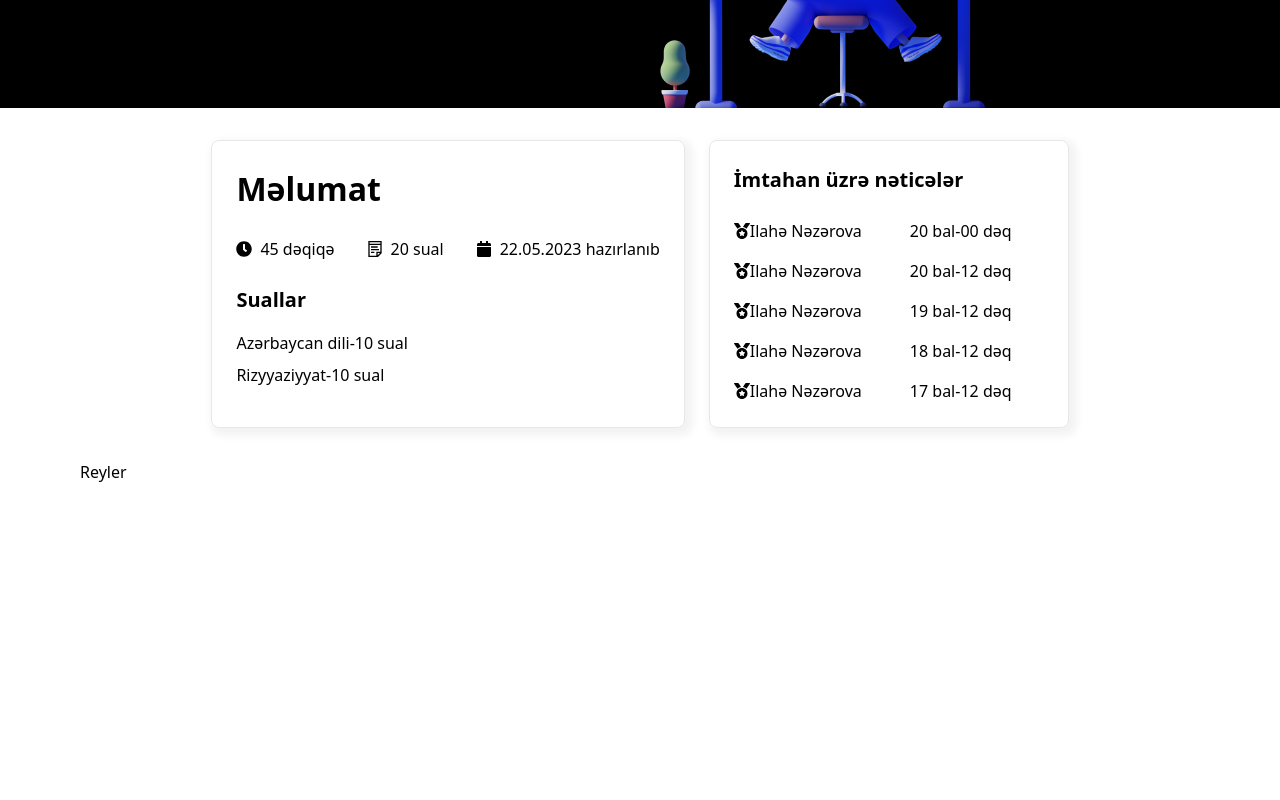
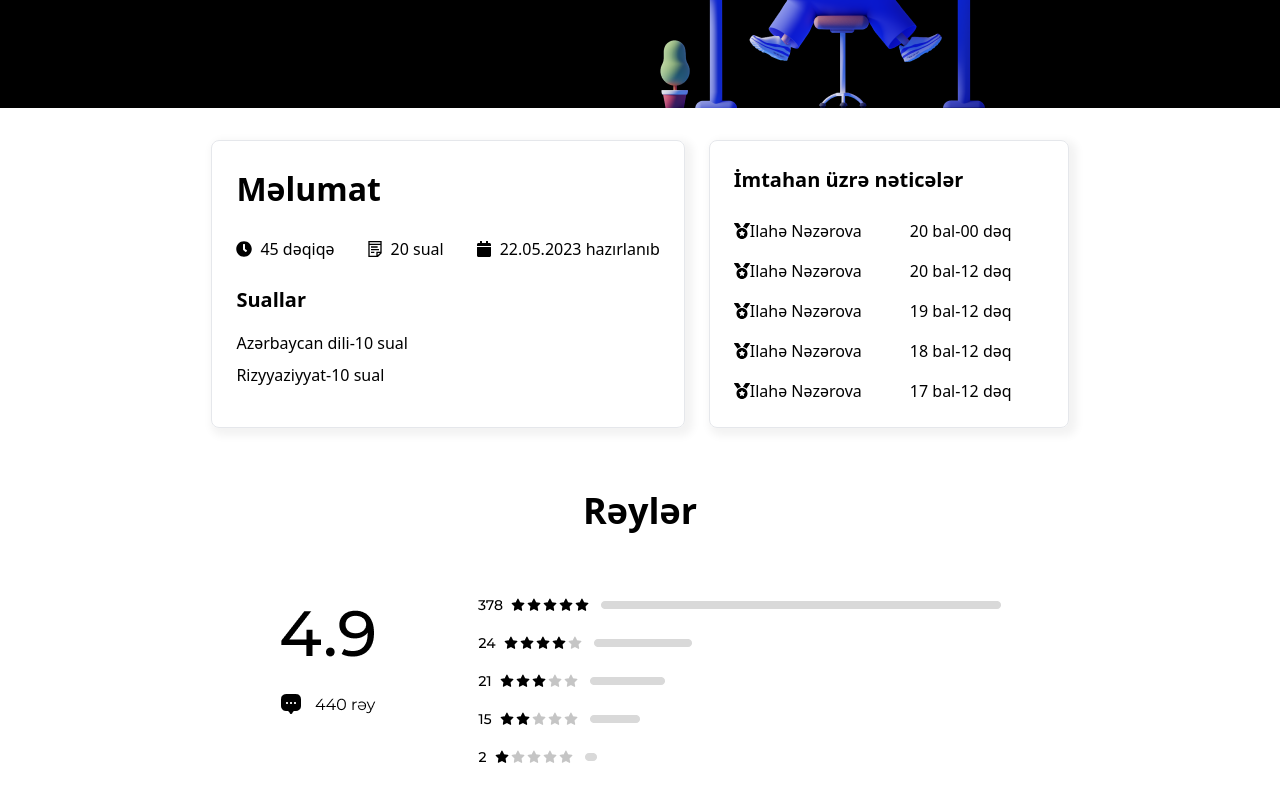
Before and after one commit to QulamSamadli/task166, a React (Vite) app: page /elaqe in a window 1280 px wide. Shown: the part 378-1178 px from the top of the page. Before the commit the page ends 862 px from the top, so only its background shows below. Built offline with nearby package versions, Linux system fonts and the light colour scheme.

Commit message:
added new section

```diff
--- a/src/Pages/ContactPages/index.jsx
+++ b/src/Pages/ContactPages/index.jsx
@@ -38,19 +38,19 @@ const Contact = () => {
         </div>
       </div>
 
-      <div className="flex gap-6 container justify-center my-8">
-        <div className=" flex flex-col gap-6 p-6 border rounded-lg shadow-[4px_4px_8px_4px_#0000000D]">
+      <div className="flex flex-wrap gap-6 container justify-center my-8">
+        <div className=" flex flex-col flex-wrap gap-6 p-6 border rounded-lg shadow-[4px_4px_8px_4px_#0000000D]">
           <h2 className="text-[32px] font-bold">Məlumat</h2>
           <div className="flex gap-8">
-            <p className="flex items-center gap-2">
+            <p className="flex items-center gap-2 flex-wrap justify-center">
               <FaClock />
               45 dəqiqə
             </p>
-            <p className="flex items-center gap-2">
+            <p className="flex items-center gap-2 flex-wrap justify-center">
               <GrNotes />
               20 sual
             </p>
-            <p className="flex items-center gap-2">
+            <p className="flex items-center gap-2 flex-wrap justify-center">
 
               <FaCalendar />
               22.05.2023 hazırlanıb
@@ -126,8 +126,11 @@ const Contact = () => {
          </div>
         </div>
       </div>
-      <div className="container">
-        <h2>Reyler</h2>
+      <div className="container my-8">
+        <div className="flex flex-col items-center gap-8">
+        <h2 className="text-[36px] font-bold my-6">Rəylər</h2>
+        <img src="./rating.png" alt="" />
+        </div>
       </div>
     </>
   );
```
